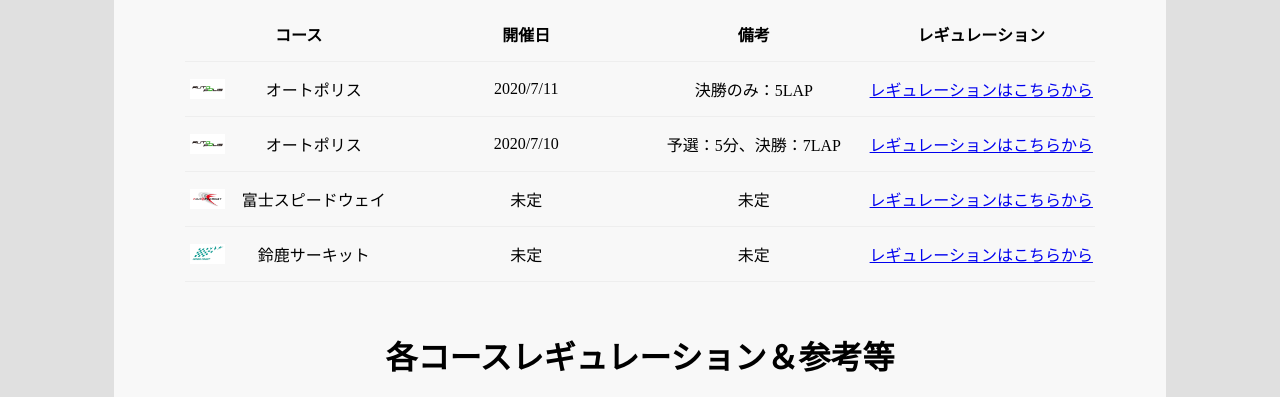
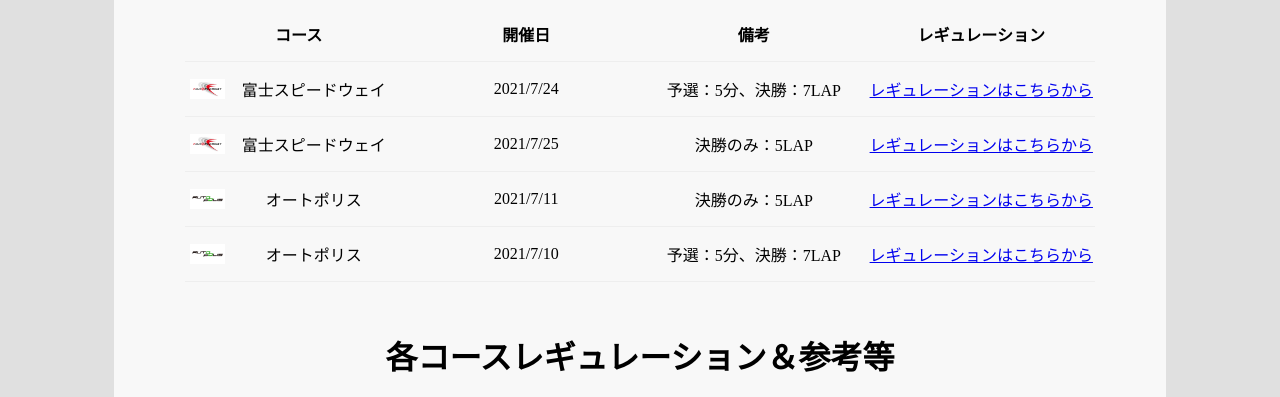
Before and after one commit to sy-orange/reguration-hp, a plain HTML site: page gr.3_japancircuit/gr.3_japancircuit.html in a window 1280 px wide. Shown: the part 741-1138 px from the top of the page. Drawn offline with Linux system fonts and the light colour scheme.

Commit message:
富士Gr3の更新（7/24,25）

```diff
--- a/gr.3_japancircuit/gr.3_japancircuit.html
+++ b/gr.3_japancircuit/gr.3_japancircuit.html
@@ -53,18 +53,30 @@
                                 <th>レギュレーション</th>
                             </tr>
                             <tr>
+                                <td class="icon fuji">富士スピードウェイ</td>
+                                <td>2021/7/24</td>
+                                <td>予選：5分、決勝：7LAP</td>
+                                <td><a href="./gr.3_fuji.html">レギュレーションはこちらから</a></td>
+                            </tr>
+                            <tr>
+                                <td class="icon fuji">富士スピードウェイ</td>
+                                <td>2021/7/25</td>
+                                <td>決勝のみ：5LAP</td>
+                                <td><a href="./gr.3_fuji.html">レギュレーションはこちらから</a></td>
+                            </tr>
+                            <tr>
                                 <td class="icon ap">オートポリス</td>
-                                <td>2020/7/11</td>
+                                <td>2021/7/11</td>
                                 <td>決勝のみ：5LAP</td>
                                 <td><a href="./gr.3_ap.html">レギュレーションはこちらから</a></td>
                             </tr>
                             <tr>
                                 <td class="icon ap">オートポリス</td>
-                                <td>2020/7/10</td>
+                                <td>2021/7/10</td>
                                 <td>予選：5分、決勝：7LAP</td>
                                 <td><a href="./gr.3_ap.html">レギュレーションはこちらから</a></td>
                             </tr>
-                            <tr>
+                            <!--<tr>
                                 <td class="icon fuji">富士スピードウェイ</td>
                                 <td>未定</td>
                                 <td>未定</td>
@@ -76,6 +88,7 @@
                                 <td>未定</td>
                                 <td><a href="./gr.3_suzuka.html">レギュレーションはこちらから</a></td>
                             </tr>
+                        -->
                         </table>
 
                     </div>
```
